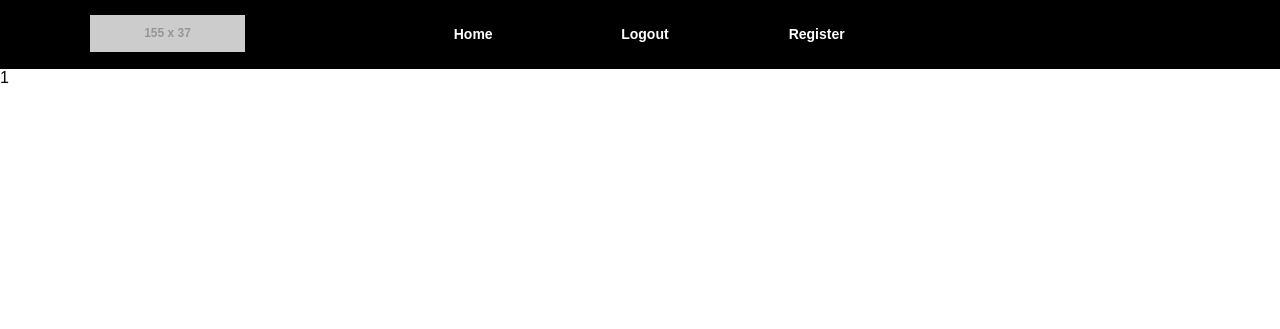
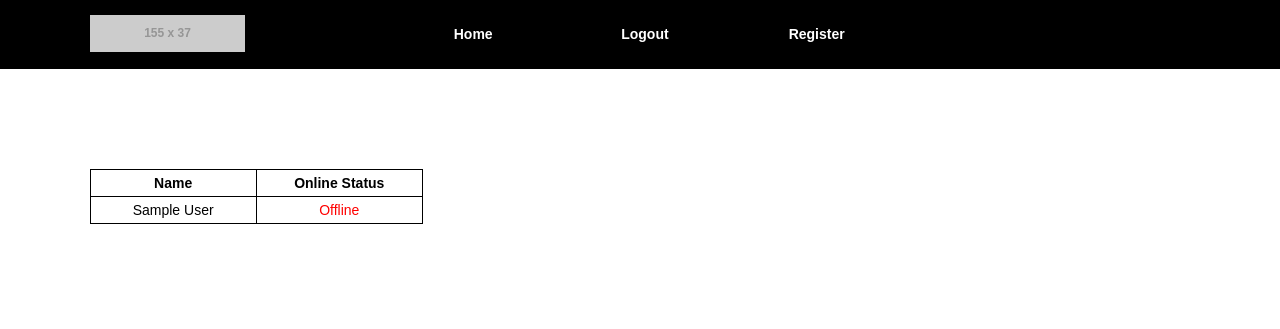
Before and after one commit to dpriyankaprdxn/messagingApp, a PHP site: page /messagingApp/ in a window 1280 px wide. Shown: the top 329 px of the page. Run offline with PHP 8.4, Linux system fonts and the light colour scheme; the visitor is signed in with stand-in values (Sample User, id 1); tables that the repository leaves empty or names only in its code hold one stand-in row (values such as "Sample post"); grey boxes labelled with a size stand in for pictures from a placeholder-image service; some libraries are stand-ins or nearby versions.

Commit message:
homepage is completed

```diff
--- a/assets/css/style.css
+++ b/assets/css/style.css
@@ -267,6 +267,15 @@ li:first-child { border-left:1px solid #000; }
   padding: 10px 0;
 }
 
+.status,
+.offline { color : #ff0000; }
+
+.online { color : #32CD32; }
+
+.result {
+  padding-top: 70px;
+}
+
 
 
 
--- a/helper/Database.php
+++ b/helper/Database.php
@@ -32,20 +32,20 @@
 			$this->conn-> close();
 		}
 
-		function insertUser($firstName,$lastName,$email,$password)
+		public function insertUser($firstName,$lastName,$email,$password)
 		{
 			$insert = "insert into users(first_name,last_name,email,password,status)values('".$firstName."','".$lastName."','".$email."','".$password."','1')";
 
 			return $insert;
 		}
 
-		function escapeString($data)
+		public function escapeString($data)
 		{
 			$string = $this->conn->real_escape_string($data);
 			return $string;
 		}
 
-		function existingUser($email)
+		public function existingUser($email)
 		{
 			$result = $this->conn->query("SELECT email FROM users WHERE email='".$email."'");
 			if ($result->num_rows > 0) {
@@ -56,18 +56,23 @@
 			}
 		}
 
-		function validUser($email)
+		public function validUser($email)
 		{
 			$result = $this->conn->query("SELECT * FROM users WHERE email='". $email ."'");
-			if($row = mysqli_fetch_array($result)) {
-				return $row;
+			if ($result->num_rows > 0) {
+				if($row = $result->fetch_assoc()) {
+					return $row;
+				}
+			}
+			else {
+				return false;
 			}
 		}
 
-		function getAllUsers($conn)
+		public function getAllUsers()
 		{
 			$select = 'select * from users';
-			$result = mysqli_query($conn,$select);
+			$result = $this->conn->query($select);
 			return $result;
 		}
 
@@ -78,18 +83,15 @@
 			return $result;
 		}
 
-		function updateUser($conn,$id,$firstName,$lastName,$email,$phone)
+		public function updateStatus($status,$id)
 		{
-			$update = "UPDATE users SET first_name ='".$firstName."', last_name ='".$lastName. "', email ='".$email."', phone = '".$phone."' WHERE id = ". $id;
+			$update = "UPDATE users SET status ='".$status."' WHERE id = ". $id;
+			if ($this->conn->query($update) === TRUE) {
+				echo "Record updated successfully";
+			  } else {
+				echo "Error updating record: " . $this->conn->error;
+			}
 			return $update;
 		}
-
-		function deleteUser($conn,$id)
-		{
-			$delete = 'DELETE FROM users WHERE id ='. $id;
-			$result = mysqli_query($conn,$delete);
-			return $result;
-		}
-
 	}
 ?>
--- a/index.php
+++ b/index.php
@@ -1,19 +1,20 @@
 <?php
   session_start();
+  require 'helper/database.php';
+  require_once 'helper/baseUrl.php';
+
+  $db = new Database();
 
   if(!isset($_SESSION["id"])) {
     header('location: http://localhost/messagingApp/views/login.php');
   }
-
-  require_once 'helper/baseUrl.php';
-
 ?>
 <!doctype html>
 <!-- If multi-language site, reconsider usage of html lang declaration here. -->
 <html lang="en">
 <head>
   <meta charset="utf-8">
-  <title>Client</title>
+  <title>Home | Messaging App</title>
   <meta name="viewport" content="width=device-width, initial-scale=1, maximum-scale=1">
   <!-- Place favicon.ico in the root directory: mathiasbynens.be/notes/touch-icons -->
   <link rel="shortcut icon" href="favicon.ico" />
@@ -30,11 +31,37 @@
     <!--header section start-->
     <!--main section start-->
     <main>
+      <div class="result">
+        <div class="wrapper">
+          <ul class="heading">
+            <li>Name</li>
+            <li>Online Status</li>
+          </ul>
       <?php
-      if(isset($_SESSION['id'])) {
-        echo $_SESSION['id'];
-      }
+        if(isset($_SESSION["id"])) {
+          $result = $db->getAllUsers();
+          while($row = $result->fetch_assoc()){
+            echo '<ul>';
+            if ($row['id'] == $_SESSION["id"] ) {
+              echo "<li>".$row['first_name'].' '.$row['last_name'].'</li>';
+            }
+            else {
+              echo "<li><a href='".$baseUrl."/views/dashboard.php' alt='".$row['first_name'].' '.$row['last_name']."'>".$row['first_name'].' '.$row['last_name'].'</a></li>';
+            }
+            if ($row['status'] == 1) {
+              echo '<li class="online">Online</li>';
+            }
+            else {
+              echo '<li class="offline">Offline</li>';
+            }
+            echo '</ul>';
+          }
+        }
+        else {
+        }
       ?>
+        </div>
+      </div>
     </main>
     <!--main section end-->
     <!--footer section start-->
--- /dev/null
+++ b/views/dashboard.php
@@ -0,0 +1,3 @@
+<?php
+
+?>
--- a/views/header.php
+++ b/views/header.php
@@ -2,7 +2,7 @@
       <!-- header wrapper start -->
       <div class="wrapper">
         <h1>
-          <a href="index.php" title="Home">
+          <a href="<?php echo $baseUrl; ?>/index.php" title="Home">
             <img src="https://via.placeholder.com/155x37.png" title="logo">
           </a>
         </h1>
--- a/views/login.php
+++ b/views/login.php
@@ -9,6 +9,7 @@ if(isset($_SESSION['id'])) {
 }
 
 if(isset($_POST['submit'])){
+  $validation->loginForm();
 }
 
 ?>
@@ -56,6 +57,7 @@ if(isset($_POST['submit'])){
               </div>
               <div class="form-control">
                 <input class="submit" name="submit" type="submit" value="Login">
+                <span class="status"> <?php echo $validation->loginStatus;?></span>
               </div>
           </form>
           <div class="register">
--- a/views/register.php
+++ b/views/register.php
@@ -17,7 +17,7 @@ if(isset($_POST['submit'])){
 <html lang="en">
 <head>
   <meta charset="utf-8">
-  <title>Form</title>
+  <title>Register</title>
   <meta name="viewport" content="width=device-width, initial-scale=1, maximum-scale=1">
   <!-- Place favicon.ico in the root directory: mathiasbynens.be/notes/touch-icons -->
   <link rel="shortcut icon" href="favicon.ico" />
```
Also changed, not shown: helper/validation.php (+9 -6 lines), views/logout.php (+13 -0 lines).
